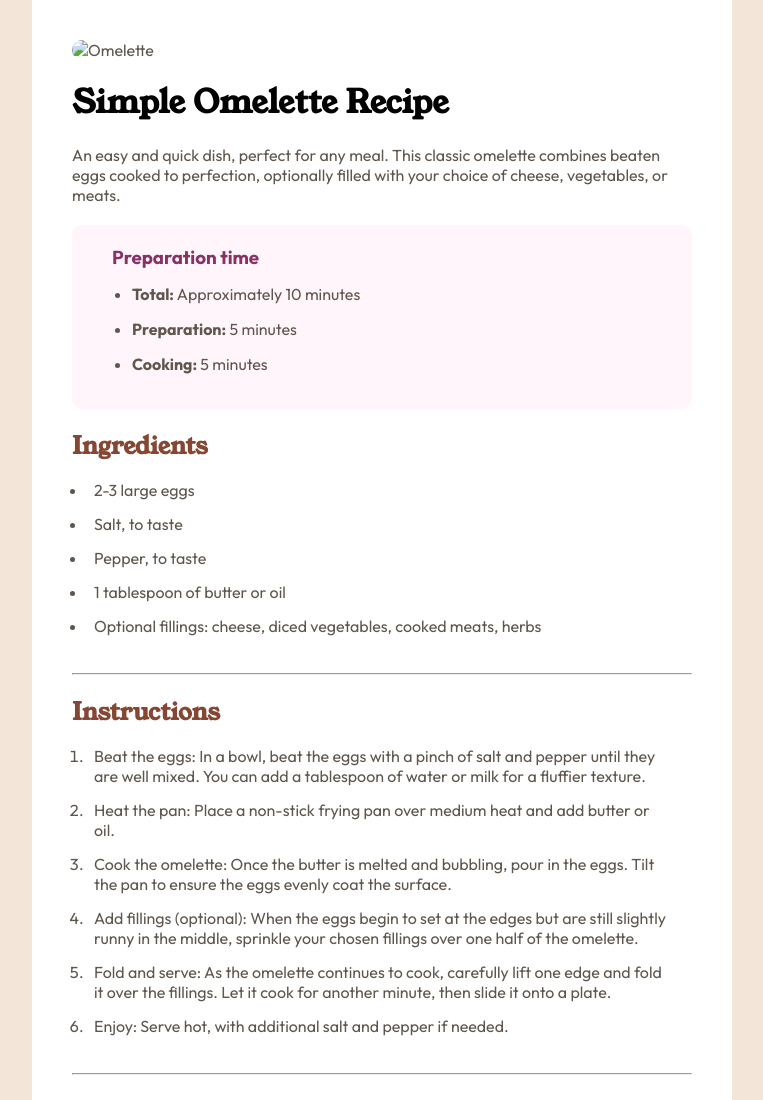
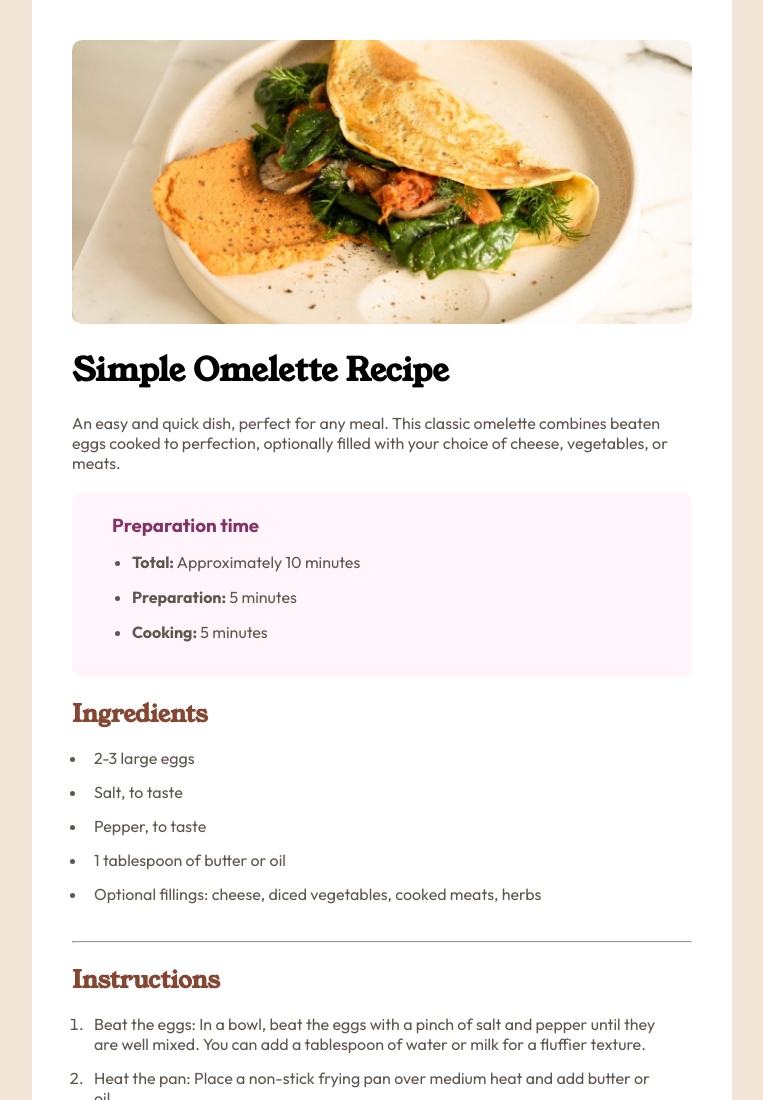
Before and after one commit to Christ778/recipe-page-main, a plain HTML site: page index.html in a window 1280 px wide. Shown: the top 1100 px of the page, without its empty margins (258-1021 px from the left). Drawn offline with Linux system fonts and the light colour scheme.

Commit message:
last commit

```diff
--- a/index.html
+++ b/index.html
@@ -6,7 +6,7 @@
   <meta name="viewport" content="width=device-width, initial-scale=1.0">
   <!-- displays site properly based on user's device -->
 
-  <link rel="icon" type="image/png" sizes="32x32" href="./assets/images/favicon-32x32.png">
+  <link rel="icon" type="image/png" sizes="32x32" href="favicon-32x32.png">
   <link rel="stylesheet" href="styles.css">
   <link href="https://fonts.googleapis.com/css2?family=Outfit:wght@400;600;700&family=Young+Serif:wght@400&display=swap"
     rel="stylesheet">
@@ -34,7 +34,7 @@
 
     <div class="cont">
 
-      <img src="C:\Users\CHRISTO\Desktop\recipe-page-main\assets\images\image-omelette.jpeg" alt="Omelette">
+      <img src="image-omelette.jpeg" alt="Omelette">
 
 
       <h1>Simple Omelette Recipe</h1>
```
Also changed, not shown: favicon-32x32.png (added), image-omelette.jpeg (added).
